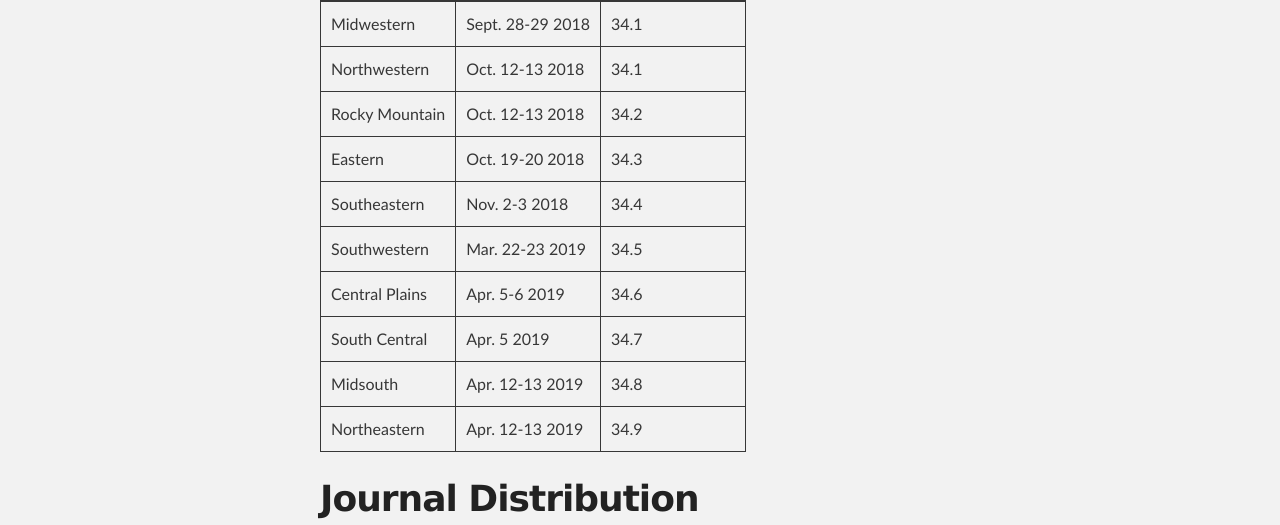
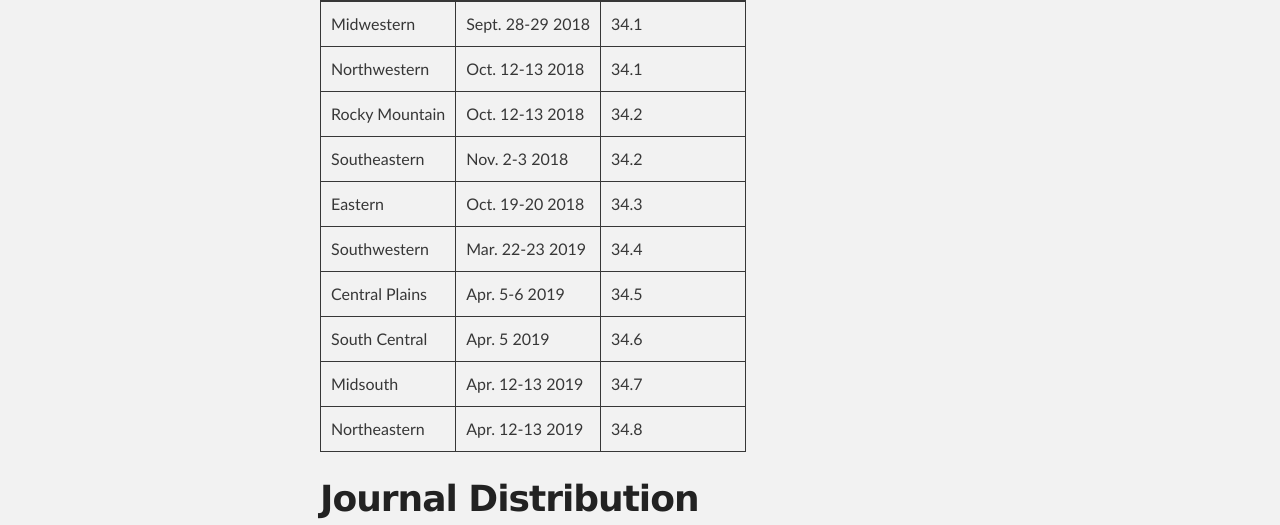
Before and after one commit to ccsc-journal/ccsc-editor, a Jekyll site: the page built from docs/index.md, in a window 1280 px wide. Shown: the part 684-1209 px from the top of the page. Built offline with Jekyll 4.4.1, drawn with Linux system fonts in a browser that asks for light colours; our own code applies the rules of GitHub Pages for plain Markdown files.

Commit message:
swap eastern and southeastern in schedule table

```diff
--- a/docs/index.md
+++ b/docs/index.md
@@ -14,18 +14,18 @@ The Consortium for Computing Sciences in Colleges (CCSC) holds ten regional conf
 | Midwestern | Sept. 28-29 2018 | 34.1 |
 | Northwestern | Oct. 12-13 2018   | 34.1 |
 | Rocky Mountain | Oct. 12-13 2018 | 34.2 |
+| Southeastern | Nov. 2-3 2018 | 34.2 |
 | Eastern | Oct. 19-20 2018 | 34.3 |
-| Southeastern | Nov. 2-3 2018 | 34.4 |
-| Southwestern | Mar. 22-23 2019 | 34.5 |
-| Central Plains | Apr. 5-6 2019 | 34.6 |
-| South Central | Apr. 5 2019 | 34.7 |
-| Midsouth | Apr. 12-13 2019 | 34.8 |
-| Northeastern | Apr. 12-13 2019 | 34.9 |
+| Southwestern | Mar. 22-23 2019 | 34.4 |
+| Central Plains | Apr. 5-6 2019 | 34.5 |
+| South Central | Apr. 5 2019 | 34.6 |
+| Midsouth | Apr. 12-13 2019 | 34.7 |
+| Northeastern | Apr. 12-13 2019 | 34.8 |
 
 # Journal Distribution
 
 The journals are distributed in following three channels:
 - CCSC members receive all digital journals in pdf format.
 - Individual papers and abstracts are available for download from
-[ACM digital library](https://dl.acm.org/pub.cfm?id=J420).
+[ACM digital library](https://dl.acm.org/citation.cfm?id=J420&picked=prox).
 - Print journals can be purchased on Amazon.
```
